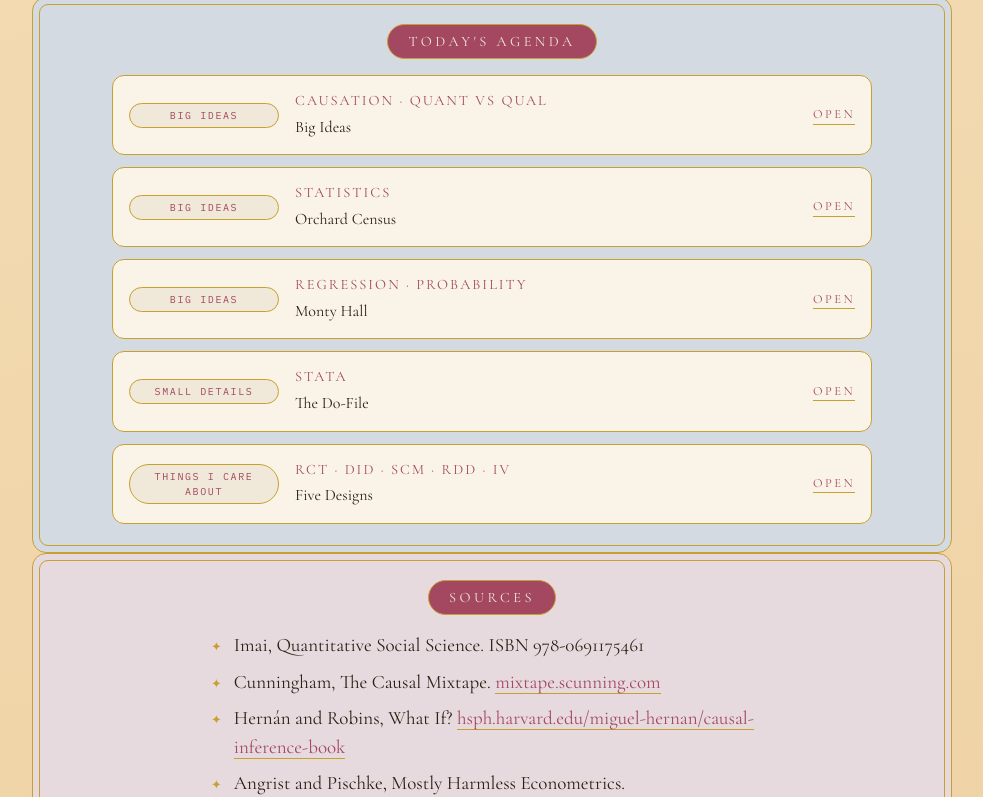
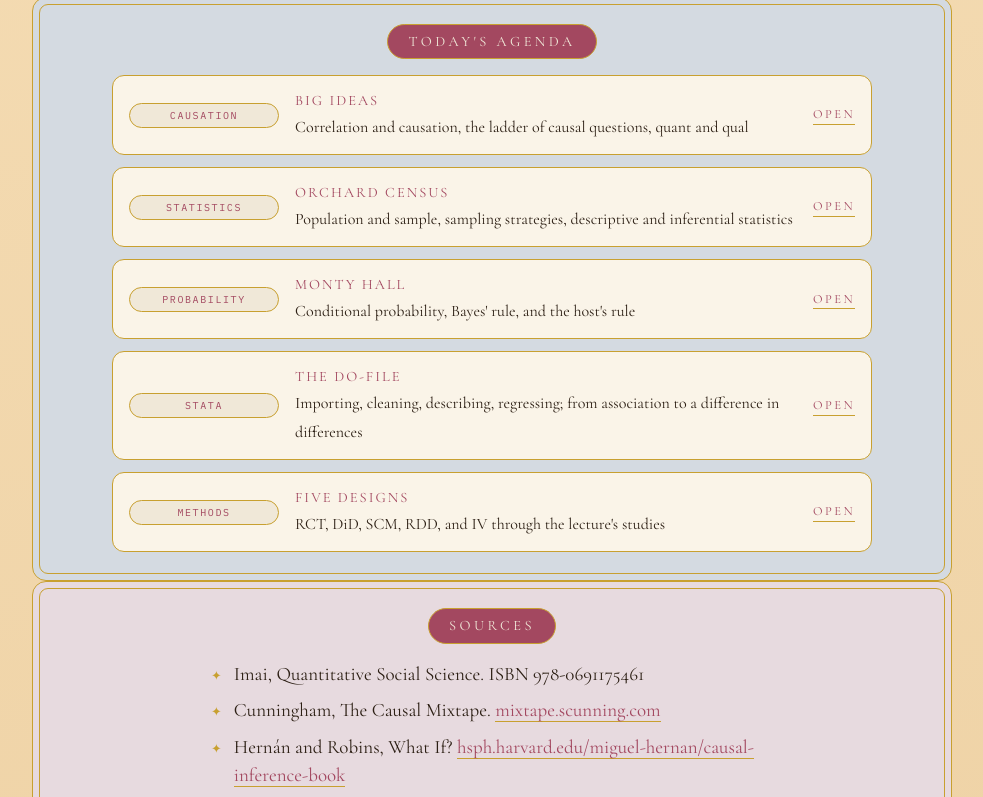
Before and after one commit to jerchenn/drds, a plain HTML site: page index.html in a window 1280 px wide. Shown: the part 2154-2951 px from the top of the page, without its empty margins (148-1131 px from the left). Drawn offline with nearby package versions, Linux system fonts and the light colour scheme.

Commit message:
Agenda topics; sigma over root n spelled out
Co-Authored-By: Claude Fable 5.1 <noreply@anthropic.com>

```diff
--- a/index.html
+++ b/index.html
@@ -148,11 +148,11 @@ footer .made{flex-basis:100%;text-align:center;font-size:.62rem;letter-spacing:.
 <section class="frame" aria-label="Today's agenda">
   <span class="sign">Today's agenda</span>
   <div class="path">
-    <a class="stop" href="https://jerchenn.github.io/ideas/"><span class="n">Big ideas</span><span><b>Causation · Quant vs Qual</b><span class="d">Big Ideas</span></span><span class="go">Open</span></a>
-    <a class="stop" href="https://jerchenn.github.io/orchard/"><span class="n">Big ideas</span><span><b>Statistics</b><span class="d">Orchard Census</span></span><span class="go">Open</span></a>
-    <a class="stop" href="https://jerchenn.github.io/monty-hall/"><span class="n">Big ideas</span><span><b>Regression · Probability</b><span class="d">Monty Hall</span></span><span class="go">Open</span></a>
-    <a class="stop" href="https://jerchenn.github.io/stata/"><span class="n">Small details</span><span><b>STATA</b><span class="d">The Do-File</span></span><span class="go">Open</span></a>
-    <a class="stop" href="https://jerchenn.github.io/designs/"><span class="n">Things I care about</span><span><b>RCT · DiD · SCM · RDD · IV</b><span class="d">Five Designs</span></span><span class="go">Open</span></a>
+    <a class="stop" href="https://jerchenn.github.io/ideas/"><span class="n">Causation</span><span><b>Big Ideas</b><span class="d">Correlation and causation, the ladder of causal questions, quant and qual</span></span><span class="go">Open</span></a>
+    <a class="stop" href="https://jerchenn.github.io/orchard/"><span class="n">Statistics</span><span><b>Orchard Census</b><span class="d">Population and sample, sampling strategies, descriptive and inferential statistics</span></span><span class="go">Open</span></a>
+    <a class="stop" href="https://jerchenn.github.io/monty-hall/"><span class="n">Probability</span><span><b>Monty Hall</b><span class="d">Conditional probability, Bayes' rule, and the host's rule</span></span><span class="go">Open</span></a>
+    <a class="stop" href="https://jerchenn.github.io/stata/"><span class="n">STATA</span><span><b>The Do-File</b><span class="d">Importing, cleaning, describing, regressing; from association to a difference in differences</span></span><span class="go">Open</span></a>
+    <a class="stop" href="https://jerchenn.github.io/designs/"><span class="n">Methods</span><span><b>Five Designs</b><span class="d">RCT, DiD, SCM, RDD, and IV through the lecture's studies</span></span><span class="go">Open</span></a>
   </div>
 </section>
 
```
